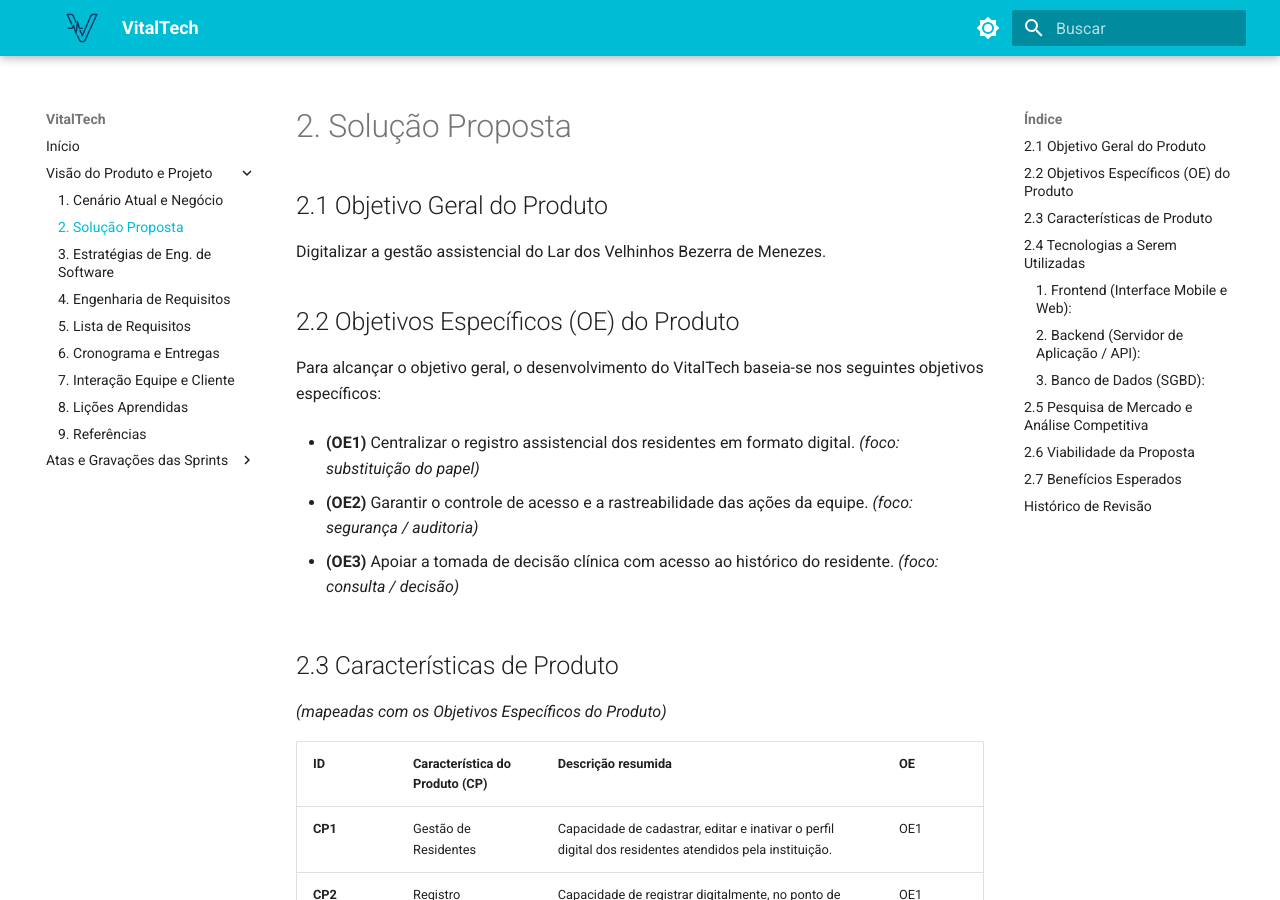
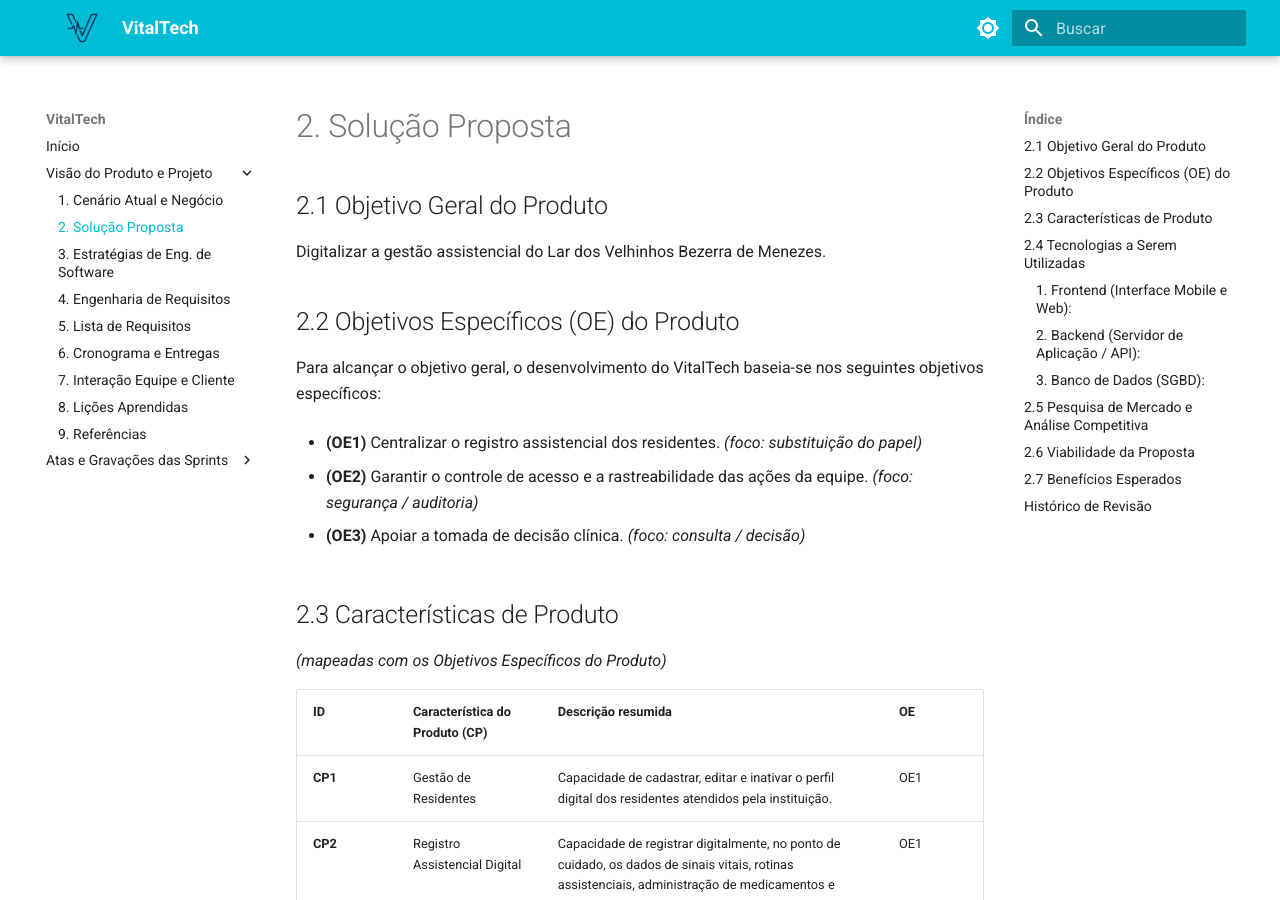
Before and after one commit to mdsreq-fga-unb/REQ-2026.1-T01-VitalTech, an MkDocs documentation site: the page built from docs/visao/solucao_proposta.md, in a window 1280 px wide and 900 px high. Built offline with MkDocs 1.6.1 and Material for MkDocs 9.7.7, drawn with Linux system fonts in a browser that asks for light colours.

Commit message:
alteracoes nos objetivos especificos

```diff
--- a/docs/visao/solucao_proposta.md
+++ b/docs/visao/solucao_proposta.md
@@ -6,11 +6,11 @@
 ## 2.2 Objetivos Específicos (OE) do Produto
 Para alcançar o objetivo geral, o desenvolvimento do VitalTech baseia-se nos seguintes objetivos específicos:
 
-* **(OE1)** Centralizar o registro assistencial dos residentes em formato digital. *(foco: substituição do papel)*
+* **(OE1)** Centralizar o registro assistencial dos residentes. *(foco: substituição do papel)*
 
 * **(OE2)** Garantir o controle de acesso e a rastreabilidade das ações da equipe. *(foco: segurança / auditoria)*
 
-* **(OE3)** Apoiar a tomada de decisão clínica com acesso ao histórico do residente. *(foco: consulta / decisão)*
+* **(OE3)** Apoiar a tomada de decisão clínica. *(foco: consulta / decisão)*
 
 ## 2.3 Características de Produto
 *(mapeadas com os Objetivos Específicos do Produto)*
```
